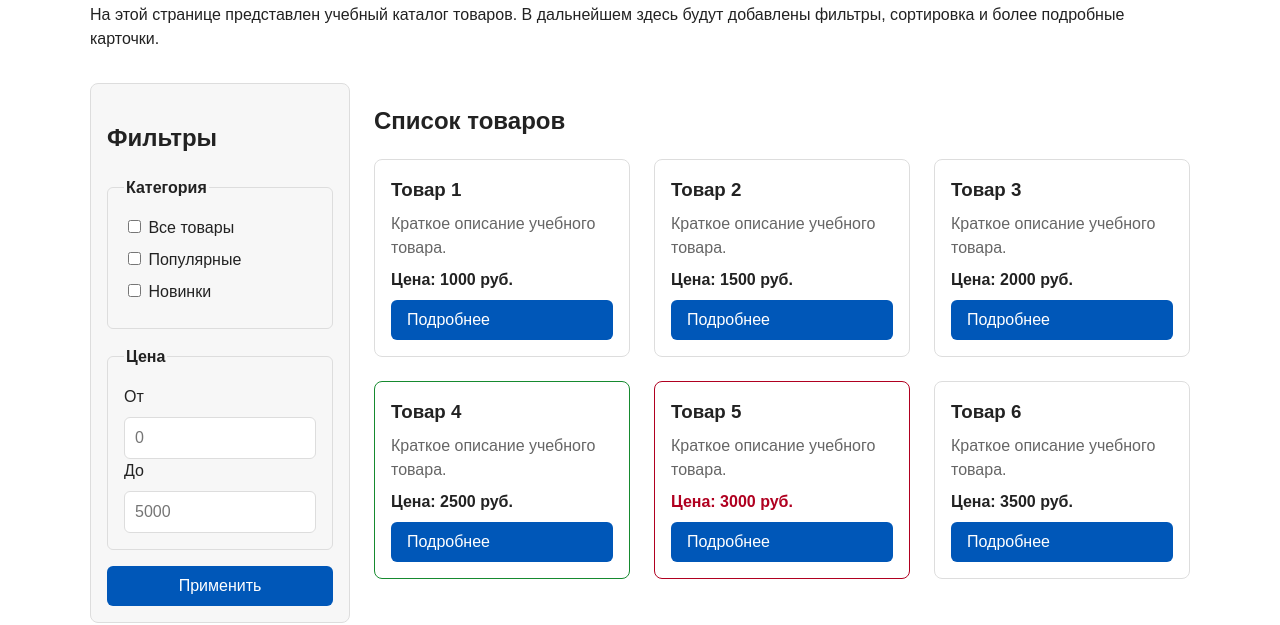
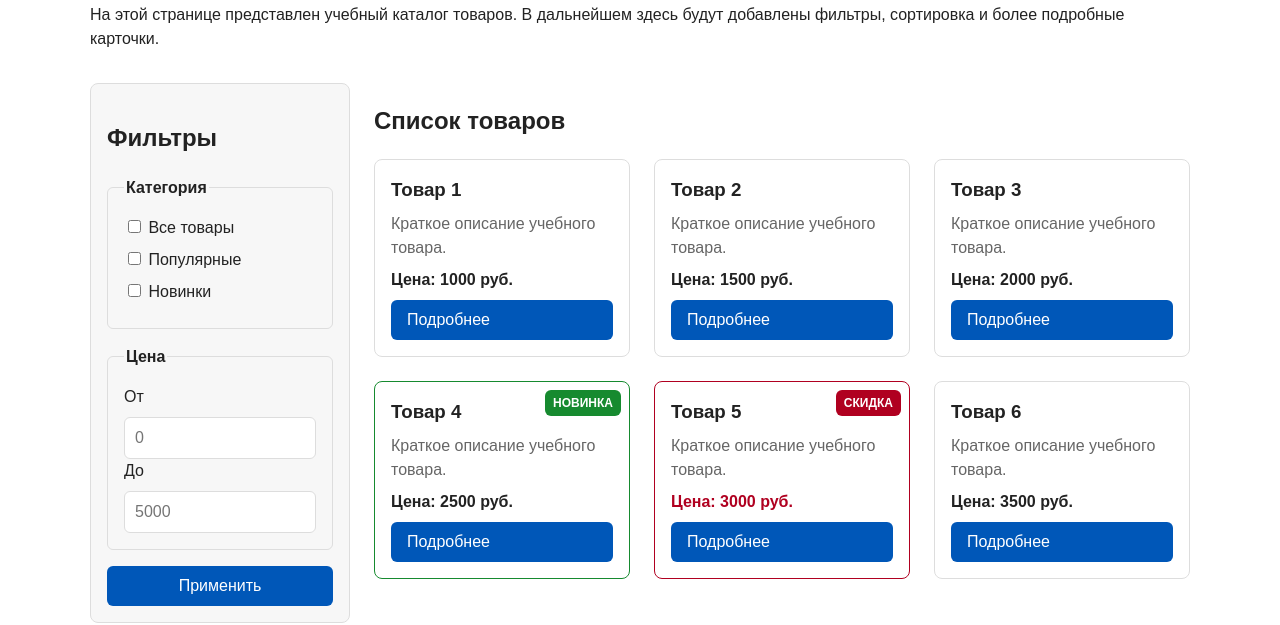
Before and after one commit to tobleron333/kr1-html-css-shop, a plain HTML site: page catalog.html in a window 1280 px wide. Shown: the part 206-831 px from the top of the page. Drawn offline with Linux system fonts and the light colour scheme.

Commit message:
Добавление бейджэй к карточкам в ветке доработки кр1 часть 2

```diff
--- a/catalog.html
+++ b/catalog.html
@@ -130,6 +130,7 @@
 
           <article class="product-card product-card--new">
             <h3 class="product-card__title">Товар 4</h3>
+            <span class="product-card__badge product-card__badge--new">Новинка</span>
             <p class="product-card__description">Краткое описание учебного товара.</p>
             <p class="product-card__price">Цена: 2500 руб.</p>
             <a class="button button--primary" href="product.html#product-4">Подробнее</a>
@@ -137,6 +138,7 @@
 
           <article class="product-card product-card--discount">
             <h3 class="product-card__title">Товар 5</h3>
+            <span class="product-card__badge product-card__badge--discount">Скидка</span>
             <p class="product-card__description">Краткое описание учебного товара.</p>
             <p class="product-card__price">Цена: 3000 руб.</p>
             <a class="button button--primary" href="product.html#product-5">Подробнее</a>
--- a/css/style.css
+++ b/css/style.css
@@ -255,6 +255,39 @@ a:focus-visible {
 .product-card__button {
   margin-top: auto;
   align-self: flex-start;
+}
+
+.product-card--new {
+  border-color: var(--color-success);
+}
+
+.product-card--discount {
+  border-color: var(--color-danger);
+}
+
+.product-card--discount .product-card__price {
+  color: var(--color-danger);
+}
+
+.product-card__badge {
+  position: absolute;
+  top: var(--space-sm);
+  right: var(--space-sm);
+  padding: 4px 8px;
+  color: var(--color-white);
+  background-color: var(--color-primary);
+  border-radius: var(--radius-sm);
+  font-size: 12px;
+  font-weight: 700;
+  text-transform: uppercase;
+}
+
+.product-card__badge--new {
+  background-color: var(--color-success);
+}
+
+.product-card__badge--discount {
+  background-color: var(--color-danger);
 }
 
 .ainfo-block {
@@ -551,15 +584,3 @@ a:focus-visible {
   outline: 2px solid var(--color-primary);
   outline-offset: 3px;
 }
-
-.product-card--new {
-  border-color: var(--color-success);
-}
-
-.product-card--discount {
-  border-color: var(--color-danger);
-}
-
-.product-card--discount .product-card__price {
-  color: var(--color-danger);
-}
```
